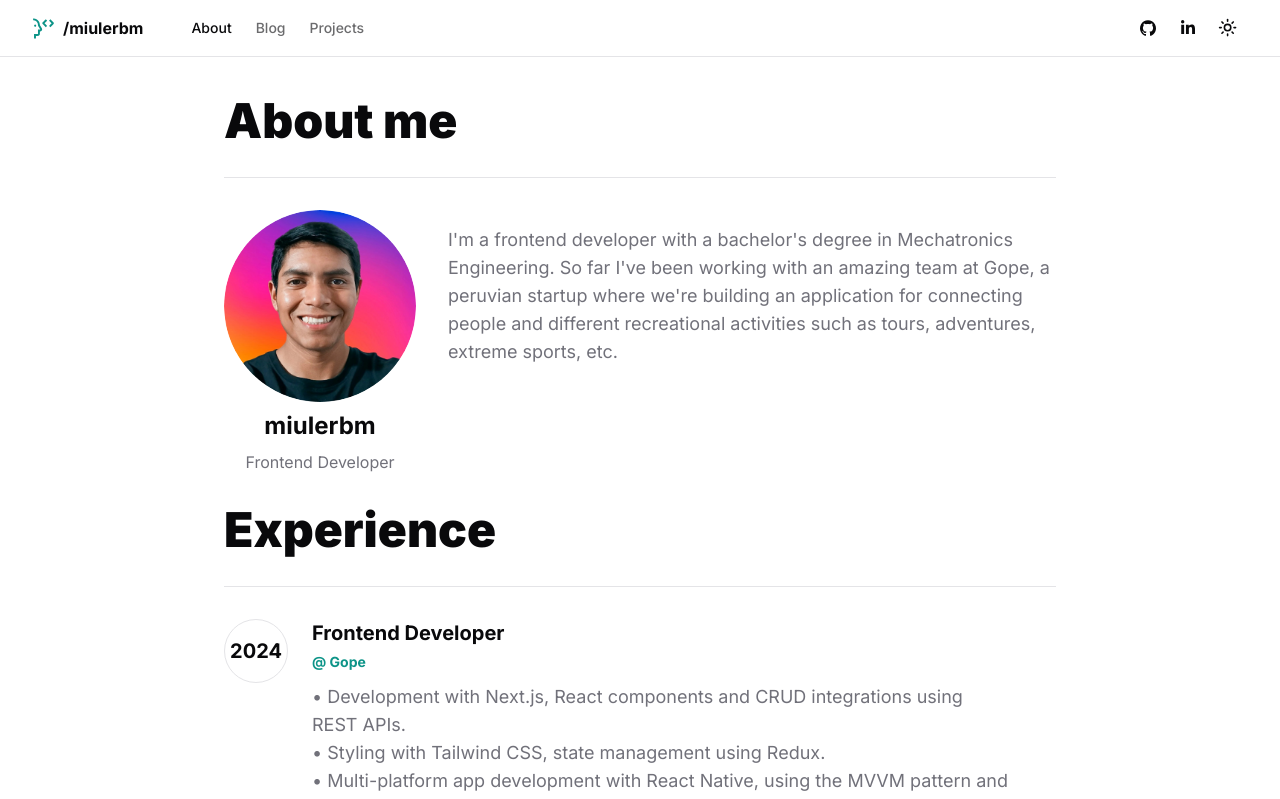
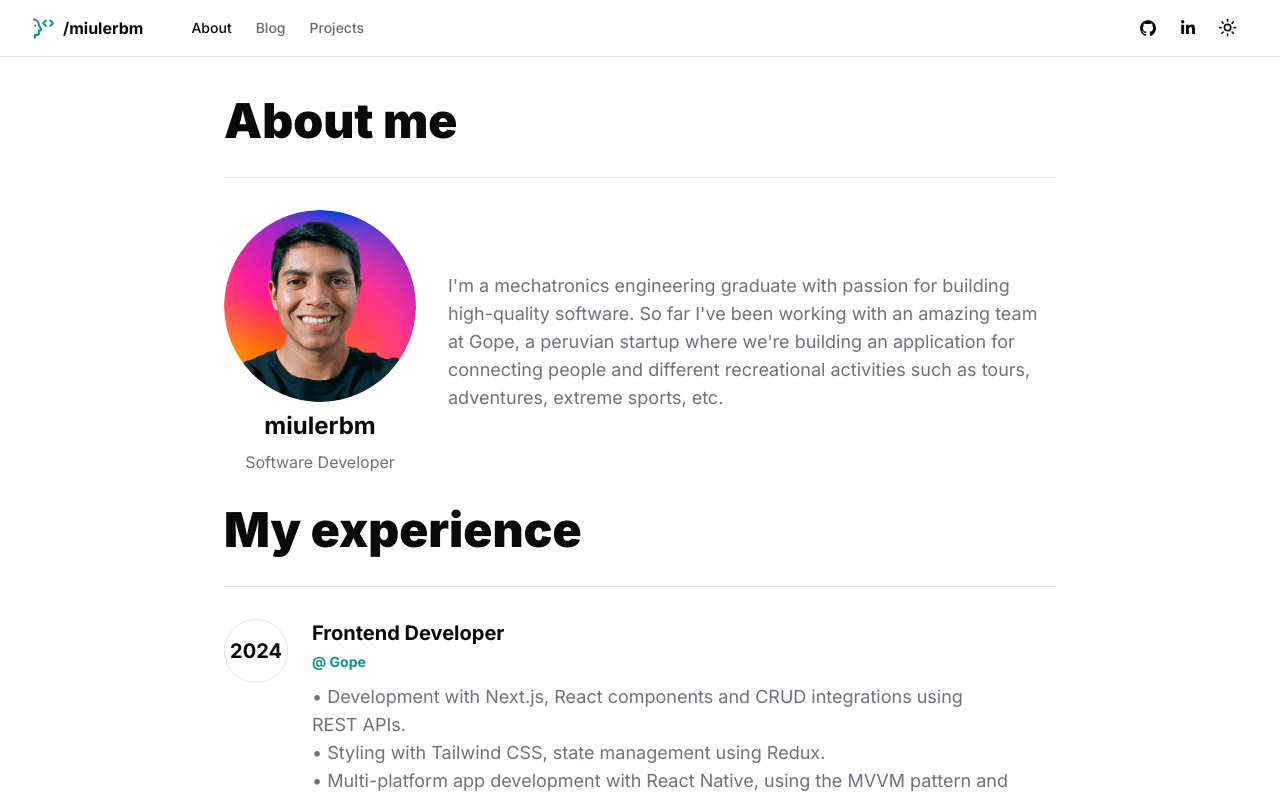
Before and after one commit to miulerbm/miuler-dev, a Next.js app: page /about in a window 1280 px wide. Shown: the top 799 px of the page. Built offline with nearby package versions, Linux system fonts and the light colour scheme; no server answers.

Commit message:
Improving about page

```diff
--- a/app/about/page.tsx
+++ b/app/about/page.tsx
@@ -33,15 +33,16 @@ export default async function AboutPage() {
               {siteConfig.author}
             </h2>
             <p className="text-muted-foreground text-center break-words">
-              Frontend Developer
+              Software Developer
             </p>
           </div>
-          <p className="text-muted-foreground text-lg text-pretty py-4">
-            I&apos;m a frontend developer with a bachelor&apos;s degree in
-            Mechatronics Engineering. So far I&apos;ve been working with an
-            amazing team at Gope, a peruvian startup where we&apos;re building
-            an application for connecting people and different recreational
-            activities such as tours, adventures, extreme sports, etc.
+          <p className="text-muted-foreground text-lg text-pretty py-4 self-center">
+            I&apos;m a mechatronics engineering graduate with passion for
+            building high-quality software. So far I&apos;ve been working with
+            an amazing team at Gope, a peruvian startup where we&apos;re
+            building an application for connecting people and different
+            recreational activities such as tours, adventures, extreme sports,
+            etc.
           </p>
         </div>
       </div>
@@ -50,7 +51,7 @@ export default async function AboutPage() {
         <div className="flex flex-col items-start gap-4 md:flex-row md:justify-between md:gap-8">
           <div className="flex-1 space-x-4">
             <h1 className="inline-block font-black text-4xl lg:text-5xl ">
-              Experience
+              My experience
             </h1>
           </div>
         </div>
```
